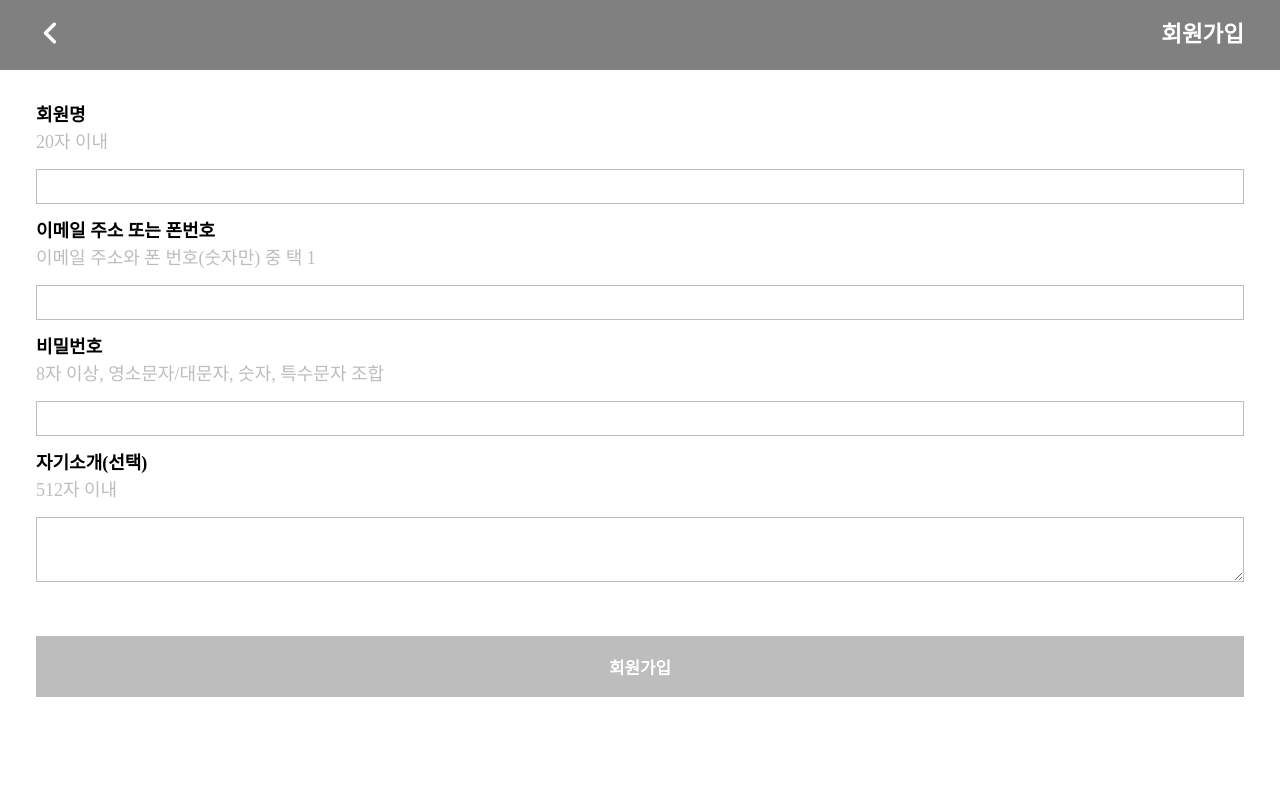
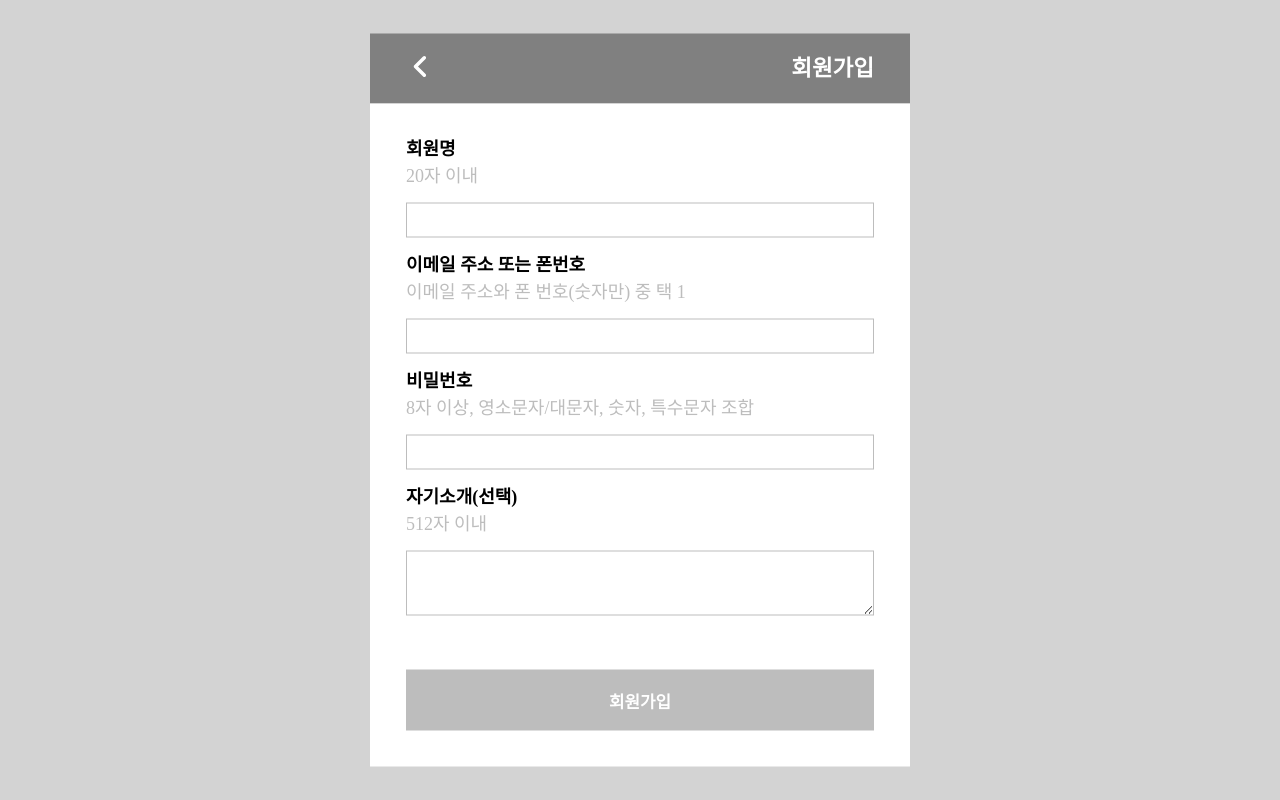
Before and after one commit to Lee-Seonghyun316/FE-features, a React (Create React App) app: page /sign-up in a window 1280 px wide. Built offline with nearby package versions, Linux system fonts and the light colour scheme.

Commit message:
Design: 최대 컴포넌트 크기 추가

```diff
--- a/src/components/SighUp.jsx
+++ b/src/components/SighUp.jsx
@@ -106,6 +106,8 @@ const SighUp = () => {
   const navigateHome = useCallback(() => navigate('/'), [navigate]);
   return (
     <Wrap>
+      <FormContainer>
+        {' '}
         <SubHeader text="회원가입" onClick={navigateHome} />
         <Form action="submit">
           <div>
@@ -148,6 +150,7 @@ const SighUp = () => {
             회원가입
           </Button>
         </Form>
+      </FormContainer>
     </Wrap>
   );
 };
@@ -155,8 +158,22 @@ const SighUp = () => {
 export default SighUp;
 const Wrap = styled.div`
   margin: auto;
+  @media ${({ theme }) => theme.device.laptop} {
+    position: relative;
+    background-color: lightgray;
+    width: 100vw;
+    height: 100vh;
+  }
 `;
-
+const FormContainer = styled.div`
+  @media ${({ theme }) => theme.device.laptop} {
+    position: absolute;
+    width: 30rem;
+    top: 50%;
+    left: 50%;
+    transform: translate(-50%, -50%);
+  }
+`;
 const Form = styled.form`
   background-color: white;
   display: flex;
--- a/src/components/SignIn.jsx
+++ b/src/components/SignIn.jsx
@@ -72,7 +72,8 @@ const SignIn = () => {
   );
   const navigateHome = useCallback(() => navigate('/'), [navigate]);
   return (
-    <div>
+    <Wrap>
+      <FormContainer>
         <SubHeader text="로그인" onClick={navigateHome} />
         <Form action="submit">
           <Label htmlFor="email">
@@ -85,12 +86,30 @@ const SignIn = () => {
           </Label>
           <Button onClick={handleClick}>로그인</Button>
         </Form>
-    </div>
+      </FormContainer>
+    </Wrap>
   );
 };
 
 export default SignIn;
 
+const Wrap = styled.div`
+  @media ${({ theme }) => theme.device.laptop} {
+    position: relative;
+    background-color: lightgray;
+    width: 100vw;
+    height: 100vh;
+  }
+`;
+const FormContainer = styled.div`
+  @media ${({ theme }) => theme.device.laptop} {
+    position: absolute;
+    width: 30rem;
+    top: 50%;
+    left: 50%;
+    transform: translate(-50%, -50%);
+  }
+`;
 const Form = styled.form`
   background-color: white;
   display: flex;
```
Lines whose indentation alone changed are shown as unchanged.
